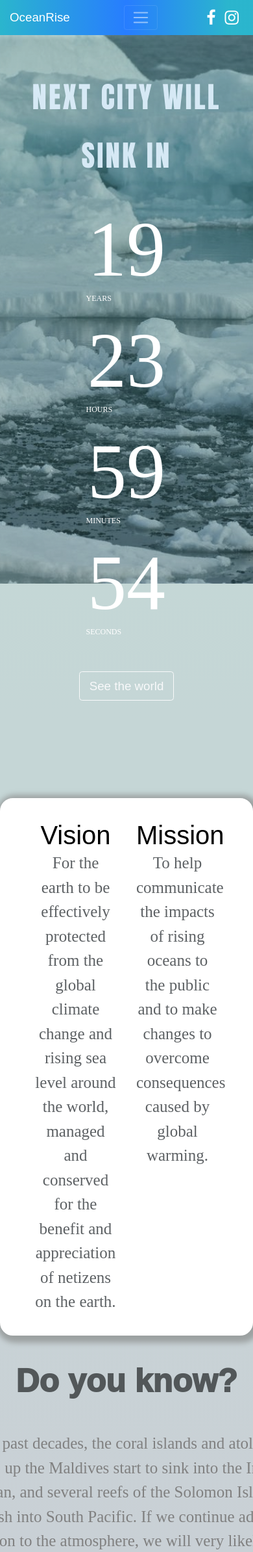
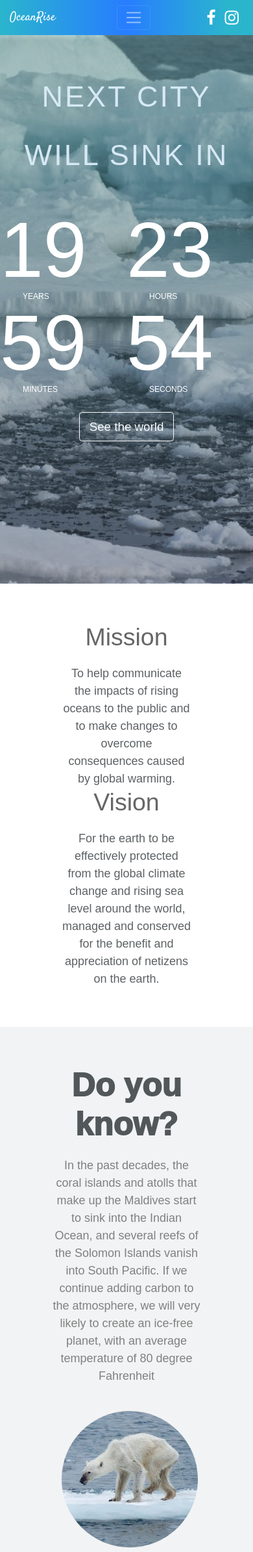
Before and after one commit to Jia-yung/NASA-World-Wind, a PHP site: page / in a window 390 px wide; the page is wider, and only the part inside the window is pictured. Shown: the top 2388 px of that part at 65% size. Run offline with PHP 8.4, Linux system fonts and the light colour scheme.

Commit message:
Updated site to mobile responsive

```diff
--- a/advertise_event.php
+++ b/advertise_event.php
@@ -15,12 +15,12 @@
 
     <div class="container">
         <div class="row">
-            <div class="col-sm-12">
+            <div class="col-12">
                 <h1 class="advertise-title">Advertise your event here !</h1>
             </div>
         </div>
         <div class="row">
-            <div class="col-sm-8">
+            <div class="col-12 col-md-12 col-lg-8">
                 <form class="event-form">
                     <div class="sub-title">
                         <h3>Events Submission</h3>
@@ -50,7 +50,7 @@
                     </div>
                 </form>
             </div>
-            <div class="col-sm-4">
+            <div class="col-12 col-md-12 col-lg-4">
                 <form class="donation-form">
                     <div class="sub-title">
                         <h3>Donations</h3>
--- a/css/event.css
+++ b/css/event.css
@@ -9,6 +9,7 @@
   margin: 10px;
   max-width: 310px;
   min-width: 250px;
+  height: 380px;
   overflow: hidden;
   position: relative;
   text-align: left;
--- a/css/footer.css
+++ b/css/footer.css
@@ -1,5 +1,6 @@
 .footer {
     background: linear-gradient(90deg, #28d8f5c7 0%, #277dff 50%, #28d8f5c7 90%);
     color: white;
-
+    bottom: 0;
+    width: 100%;
 }
--- a/css/index.css
+++ b/css/index.css
@@ -28,12 +28,9 @@
 .cl0 {color: #fff;}
 
 
-
-
 /*//////////////////////////////////////////////////////////////////
 [ S-Text 0 - 15 ]*/
 .s1-txt1 {
-  font-family: Poppins-Regular;
   font-size: 12px;
   color: #fff;
   line-height: 1;
@@ -43,8 +40,7 @@
 /*//////////////////////////////////////////////////////////////////
 [ M-Text 16 - 25 ]*/
 .m1-txt1 {
-  font-family: Poppins-Regular;
-  font-size: 18px;
+  font-size: 12px;
   color: #555;
   line-height: 1.2;
   text-transform: uppercase;
@@ -55,7 +51,6 @@
 /*//////////////////////////////////////////////////////////////////
 [ L-Text >= 26 ]*/
 .l1-txt1 {
-  font-family: Impact;
   font-size: 90px;
   line-height: 2;
   color: rgba(216, 235, 247, 0.979);
@@ -64,7 +59,6 @@
 }
 
 .l1-txt2 {
-  font-family: Poppins-Black;
   font-size: 120px;
   line-height: 1;
   color: #fff;
@@ -204,7 +198,7 @@
 /*---------------------------------------------*/
 .how-social {
   color: #fff;
-  font-size: 18px;
+  font-size: 12px;
   border: 1px solid #fff;
   background-color: transparent;
   border-radius: 50%;
@@ -383,25 +377,17 @@ h2{
 }
 
 h3{
-  font-size: 40px;
+  font-size: 20px;
   font-weight: 500;
-  font-family: fantasy;
   margin: 1.5rem;
   color: black;
 }
 
 p{
-  font-family:Tw Cen MT;
-  font-size:25px;
+  font-size:18px;
   margin: 1.5rem;
   color: #5D6164;
   display: block;
-}
-
-.padding{
-
-  padding-top: 25px;
-  padding-bottom: 15px;
 }
 
 img{
@@ -410,10 +396,9 @@ img{
 }
 
 blockquote {
-  font-family: Georgia, serif;
   font-size: 21px;
   font-style: italic;
-  width: 500px;
+  text-align: left !important;
   margin: 1.25em 0;
   padding: 0.35em 40px;
   line-height: 1.45;
@@ -431,9 +416,10 @@ blockquote:before {
   top: -20px;
   color: #7a7a7a;
 }
+
 blockquote:after{
   display: block;
-  padding-right: 10px;
+  padding-right: 30px;
   content: "\201D";
   font-size: 80px;
   position: absolute;
@@ -441,6 +427,7 @@ blockquote:after{
   bottom:-60px;
   color:  #7a7a7a;
 }
+
 blockquote cite {
   color: #999999;
   font-size: 14px;
@@ -452,19 +439,8 @@ blockquote cite:before {
   content: "\2014 \2009";
 }
 
-.mb-4{
-  margin-top: 1.5rem;
-  margin-bottom: 1.5rem;
+.quote-image {
+  display: block;
+  margin-left: auto;
+  margin-right: auto;
 }
-
-.vision {
-  font-family: Arial, Helvetica, sans-serif !important;
-}
-
-.mission {
-  font-family: Arial, Helvetica, sans-serif !important;
-}
-
-.vm {
-    border: 0px !important;
-}
--- a/index.php
+++ b/index.php
@@ -22,77 +22,76 @@
         <div class="simpleslide100-item bg-img1" style="background-image: url('images/maldive.jpg');"></div>
         <div class="simpleslide100-item bg-img1" style="background-image: url('images/ice2.jpg');"></div>
 	</div>
-
 	<div class="flex-col-c-sb size1 overlay1">
 		<div class="flex-col-c-m p-l-15 p-r-15 p-t-50 p-b-120">
 			<h3 class="l1-txt1 txt-center p-b-40 respon1">
 				NEXT CITY WILL SINK IN
 			</h3>
-			<div class="flex-w flex-c-m cd100">
-				<div class="flex-col-c wsize1 m-b-30" style="padding-right:px;">
+			<div class="cd100 row">
+				<div class=" wsize1 " style="padding-right:px;">
 					<span class="l1-txt2 p-b-9 days">19</span>
 					<span class="s1-txt1 where1 p-l-35">Years</span>
 				</div>
 
-				<div class="flex-col-c wsize1 m-b-30">
+				<div class="wsize1 ">
 					<span class="l1-txt2 p-b-9 hours">23</span>
 					<span class="s1-txt1 where1 p-l-35">Hours</span>
 				</div>
 
-				<div class="flex-col-c wsize1 m-b-30">
+				<div class=" wsize1">
 					<span class="l1-txt2 p-b-9 minutes">59</span>
 					<span class="s1-txt1 where1 p-l-35">Minutes</span>
 				</div>
 
-				<div class="flex-col-c wsize1 m-b-30">
+				<div class="wsize1">
 					<span class="l1-txt2 p-b-9 seconds">59</span>
 					<span class="s1-txt1 where1 p-l-35">Seconds</span>
                 </div>
             </div>
-        <div class="flex-col-c wsize1 m-b-30" style="padding-top:25px;">
+            <div class="flex-col-c" style="padding-top:25px;">
                 <a class="btn btn-outline-light btn btn-lg " href="visual.php" role="button">See the world</a>
             </div>
          </div>
-
-    <section style="background-color: #ffffff;
-    border-radius 10px: ;
-    border: solid;
-    border-radius: 20px;
-    border-color: white;
-    box-shadow: 3px 3px 8px 8px #9CA1A1;">
-        <div class="container" style="padding: 30px 50px 30px 50px;">
+    </div>
+    <section style="background-color: white; padding: 60px; padding-left: 80px; padding-right: 80px">
+        <div class="container">
             <div class="row">
-                <div class="col-6" style="text-align: center">
-                    <h3 class="vision center">Vision</h3>
-                    <p>For the earth to be effectively protected from the global climate change and rising sea level around the world, managed and conserved for the benefit and appreciation of netizens on the earth.</p>
+                <div class="col-sm-6">
+                    <h1 class="text-center" style="margin-bottom: 20px">Mission</h1>
+                    <p class="text-center">To help communicate the impacts of rising oceans to the public and to make changes to overcome consequences caused by global warming.</p>
                 </div>
-                <div class="col-6" style="text-align: center; font-family:arial">
-                    <h3 class="mission">Mission</h3>
-                    <p>To help communicate the impacts of rising oceans to the public and to make changes to overcome consequences caused by global warming.</p>
+                <div class="col-sm-6">
+                    <h1 class="text-center" style="margin-bottom: 20px">Vision</h1>
+                    <p class="text-center">For the earth to be effectively protected from the global climate change and rising sea level around the world, managed and conserved for the benefit and appreciation of netizens on the earth.</p>
                 </div>
             </div>
         </div>
     </section>
-    <section>
-        <div class="row ftco-animate justify-content-center mb-5 pb-2">
-            <div class="col-md-8 text-center heading-section ftco-animate">
-                <h2 class="mb-4" style="margin-top: 40px">Do you know?</h2>
-                <p class="padding" style="color:grey">In the past decades, the coral islands and atolls that make up the Maldives start to sink into the Indian Ocean, and several reefs of the Solomon Islands vanish into South Pacific. If we continue adding carbon to the atmosphere, we will very likely to create an ice-free planet, with an average temperature of 80 degree Fahrenheit</p>
+    <section style="background-color: #F2F3F4; padding: 60px; padding-left: 80px; padding-right: 80px">
+        <div class="container-fluid">
+            <div class="row justify-content-center">
+                <div class="col-xs-12 text-center heading-section ftco-animate" style="margin-bottom: 40px">
+                    <h2>Do you know?</h2>
+                    <p style="color:grey; margin-top: 20px;">In the past decades, the coral islands and atolls that make up the Maldives start to sink into the Indian Ocean, and several reefs of the Solomon Islands vanish into South Pacific. If we continue adding carbon to the atmosphere, we will very likely to create an ice-free planet, with an average temperature of 80 degree Fahrenheit</p>
                 </div>
             </div>
-        <div class="container">
+            <div>
                 <div class="row">
-                <div class="col-4">
-                    <img src="images/poorpolar.jpeg" class="rounded-circle">
+                    <div class="col-12 col-xs-12 col-md-12 col-lg-4 col-xl-4">
+                        <img src="images/poorpolar.jpeg" class="rounded-circle quote-image">
                     </div>
-            <div class="col-6">
-            <blockquote style="color:grey">My habitats are being destroyed and I have nothing to eat anymore, I'm hungry...</blockquote> </div>
+                    <div class="col-12 col-xs-12 col-md-12 col-lg-6 col-xl-8">
+                        <blockquote style="color:grey; margin-top: 60px; margin-bottom: 60px;">My habitats are being destroyed and I have nothing to eat anymore, I'm hungry...</blockquote>
                     </div>
-
-        <div class="text-center" style="padding-top: 10px; padding-bottom: 50px">
+                </div>
+                <div class="text-center">
                     <button type="button" class="btn btn-dark btn-lg">Save the earth now</button>
                 </div>
+            </div>
+        </div>
     </section>
+
+    <?php include 'footer.php';?>
 
     <!--===============================================================================================-->
 	<script src="vendor/jquery/jquery-3.2.1.min.js"></script>
@@ -134,6 +133,5 @@
    <!--popper and javascript plugin-->
     <script src="https://cdnjs.cloudflare.com/ajax/libs/popper.js/1.14.7/umd/popper.min.js" integrity="sha384-UO2eT0CpHqdSJQ6hJty5KVphtPhzWj9WO1clHTMGa3JDZwrnQq4sF86dIHNDz0W1" crossorigin="anonymous"></script>
     <script src="https://stackpath.bootstrapcdn.com/bootstrap/4.3.1/js/bootstrap.min.js" integrity="sha384-JjSmVgyd0p3pXB1rRibZUAYoIIy6OrQ6VrjIEaFf/nJGzIxFDsf4x0xIM+B07jRM" crossorigin="anonymous"></script>
-
 </body>
 </html>
--- a/javascript/LayerManager.js
+++ b/javascript/LayerManager.js
@@ -9,7 +9,7 @@ define(function () {
      */
     var LayerManager = function (worldWindow) {
         var thisExplorer = this;
-        var $countryList = $("#countryDisplay");
+        var $countryList = $("#country-display");
         this.wwd = worldWindow;
 
         this.roundGlobe = this.wwd.globe;
--- a/navigation.php
+++ b/navigation.php
@@ -3,13 +3,14 @@
 <head>
     <meta charset="utf-8">
     <link href="https://stackpath.bootstrapcdn.com/font-awesome/4.7.0/css/font-awesome.min.css" rel="stylesheet" integrity="sha384-wvfXpqpZZVQGK6TAh5PVlGOfQNHSoD2xbE+QkPxCAFlNEevoEH3Sl0sibVcOQVnN" crossorigin="anonymous">
+    <link href="https://fonts.googleapis.com/css?family=Satisfy&display=swap" rel="stylesheet">
     <link rel="stylesheet" href="css/navbar.css">
 
 </head>
 
 <body>
     <nav class="naverbar navbar navbar-expand-lg navbar-dark bg-dark">
-        <a class="navbar-brand" href="#">OceanRise</a>
+        <a class="navbar-brand" href="index.php" style="font-family: 'Satisfy';">OceanRise</a>
         <button class="navbar-toggler" type="button" data-toggle="collapse" data-target="#navbarNav" aria-controls="navbarNav" aria-expanded="false" aria-label="Toggle navigation">
             <span class="navbar-toggler-icon"></span>
         </button>
```
Also changed, not shown: events.php (+33 -46 lines). Lines whose indentation alone changed are shown as unchanged.
